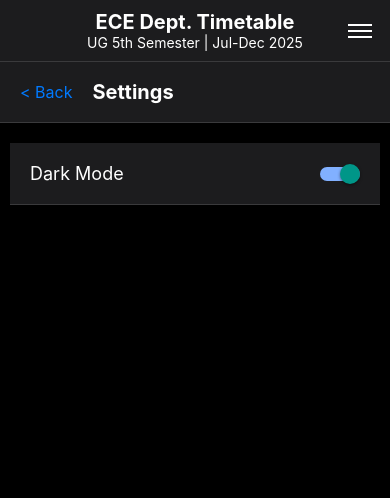
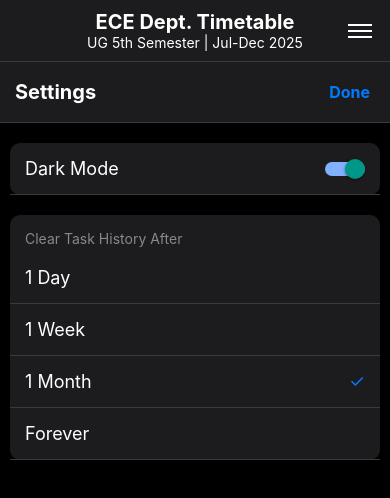
Before and after one commit to AarambhaAnta/college-routine-app, a React Native app: screen / in a window 390 px wide. Both pictures are taken after a click on the element 360 px from the left and 30 px from the top of the page. Shown: the top 498 px of the page. Built offline with nearby package versions, Linux system fonts and the light colour scheme.

Commit message:
feat(App): Add history clear time selector

```diff
--- a/App.js
+++ b/App.js
@@ -19,10 +19,8 @@ import DateTimePicker from '@react-native-community/datetimepicker';
 const ThemeContext = createContext();
 
 const ThemeProvider = ({ children }) => {
-  // Set 'dark' as the default theme
   const [theme, setTheme] = useState('dark');
 
-  // Effect to load saved preference from storage
   useEffect(() => {
     const loadTheme = async () => {
       const savedTheme = await AsyncStorage.getItem('theme');
@@ -47,6 +45,37 @@ const ThemeProvider = ({ children }) => {
 };
 
 const useTheme = () => useContext(ThemeContext);
+
+// --- Settings Management ---
+const SettingsContext = createContext();
+
+const SettingsProvider = ({ children }) => {
+    const [historyDuration, setHistoryDuration] = useState('month'); // 'day', 'week', 'month', 'forever'
+
+    useEffect(() => {
+        const loadSettings = async () => {
+            const savedDuration = await AsyncStorage.getItem('historyDuration');
+            if (savedDuration) {
+                setHistoryDuration(savedDuration);
+            }
+        };
+        loadSettings();
+    }, []);
+
+    const changeHistoryDuration = async (duration) => {
+        setHistoryDuration(duration);
+        await AsyncStorage.setItem('historyDuration', duration);
+    };
+
+    return (
+        <SettingsContext.Provider value={{ historyDuration, changeHistoryDuration }}>
+            {children}
+        </SettingsContext.Provider>
+    );
+};
+
+const useSettings = () => useContext(SettingsContext);
+
 
 // --- Data ---
 const routineData = [
@@ -247,16 +276,24 @@ const TodayView = () => {
 
 const SettingsView = ({ onBack }) => {
     const { theme, toggleTheme } = useTheme();
+    const { historyDuration, changeHistoryDuration } = useSettings();
     const styles = getStyles(theme);
     const isDark = theme === 'dark';
+
+    const HistoryOption = ({ value, title }) => (
+        <TouchableOpacity style={styles.settingRow} onPress={() => changeHistoryDuration(value)}>
+            <Text style={styles.settingText}>{title}</Text>
+            {historyDuration === value && <Text style={styles.checkMark}>✓</Text>}
+        </TouchableOpacity>
+    );
 
     return (
         <View style={styles.settingsContainer}>
             <View style={styles.settingsHeader}>
+                <Text style={styles.settingsTitle}>Settings</Text>
                 <TouchableOpacity onPress={onBack} style={styles.backButton}>
-                    <Text style={styles.backButtonText}>{'< Back'}</Text>
+                    <Text style={styles.backButtonText}>{'Done'}</Text>
                 </TouchableOpacity>
-                <Text style={styles.settingsTitle}>Settings</Text>
             </View>
             <View style={styles.themeOptionsContainer}>
                  <View style={styles.settingRow}>
@@ -270,6 +307,13 @@ const SettingsView = ({ onBack }) => {
                     />
                 </View>
             </View>
+            <View style={styles.themeOptionsContainer}>
+                <Text style={styles.themeOptionsHeader}>Clear Task History After</Text>
+                <HistoryOption value="day" title="1 Day" />
+                <HistoryOption value="week" title="1 Week" />
+                <HistoryOption value="month" title="1 Month" />
+                <HistoryOption value="forever" title="Forever" />
+            </View>
         </View>
     );
 };
@@ -277,8 +321,40 @@ const SettingsView = ({ onBack }) => {
 // --- Main App Component ---
 const AppContent = () => {
   const { theme } = useTheme();
+  const { historyDuration } = useSettings();
   const styles = getStyles(theme);
   const [activeView, setActiveView] = useState('timetable'); // timetable, today, settings
+
+  useEffect(() => {
+    const cleanupOldTasks = async () => {
+        if (historyDuration === 'forever') return;
+
+        const allKeys = await AsyncStorage.getAllKeys();
+        const taskKeys = allKeys.filter(key => /^\d{4}-\d{2}-\d{2}$/.test(key));
+
+        const today = new Date();
+        today.setHours(0, 0, 0, 0);
+
+        let cutoffDate = new Date(today);
+        if (historyDuration === 'day') {
+            cutoffDate.setDate(today.getDate() - 1);
+        } else if (historyDuration === 'week') {
+            cutoffDate.setDate(today.getDate() - 7);
+        } else if (historyDuration === 'month') {
+            cutoffDate.setMonth(today.getMonth() - 1);
+        }
+
+        const keysToDelete = taskKeys.filter(key => {
+            const taskDate = new Date(key);
+            return taskDate < cutoffDate;
+        });
+
+        if (keysToDelete.length > 0) {
+            await AsyncStorage.multiRemove(keysToDelete);
+        }
+    };
+    cleanupOldTasks();
+  }, [historyDuration]);
 
   const renderContent = () => {
     if (activeView === 'settings') {
@@ -326,7 +402,9 @@ const AppContent = () => {
 export default function App() {
   return (
     <ThemeProvider>
-      <AppContent />
+        <SettingsProvider>
+            <AppContent />
+        </SettingsProvider>
     </ThemeProvider>
   );
 }
@@ -360,16 +438,8 @@ const getStyles = (theme) => {
         headerSide: { width: 30, alignItems: 'center' },
         headerText: { fontSize: 20, fontWeight: 'bold', color: colors.text },
         subHeaderText: { fontSize: 14, color: colors.text },
-        hamburgerIcon: {
-            justifyContent: 'space-around',
-            width: 24,
-            height: 18,
-        },
-        hamburgerLine: {
-            height: 2,
-            backgroundColor: colors.text,
-            width: '100%',
-        },
+        hamburgerIcon: { justifyContent: 'space-around', width: 24, height: 18 },
+        hamburgerLine: { height: 2, backgroundColor: colors.text, width: '100%' },
         nav: { flexDirection: 'row', borderBottomWidth: 1, borderColor: colors.cellBorder, backgroundColor: colors.nav },
         navButton: { flex: 1, paddingVertical: 15, alignItems: 'center' },
         navButtonActive: { borderBottomWidth: 3, borderColor: colors.primary },
@@ -412,12 +482,14 @@ const getStyles = (theme) => {
         text: { color: colors.text },
         // Settings View
         settingsContainer: { flex: 1, backgroundColor: colors.container },
-        settingsHeader: { flexDirection: 'row', alignItems: 'center', padding: 15, borderBottomWidth: 1, borderBottomColor: colors.cellBorder, backgroundColor: colors.header },
+        settingsHeader: { flexDirection: 'row', alignItems: 'center', justifyContent: 'space-between', padding: 15, borderBottomWidth: 1, borderBottomColor: colors.cellBorder, backgroundColor: colors.header },
         backButton: { padding: 5 },
-        backButtonText: { fontSize: 16, color: colors.primary },
-        settingsTitle: { fontSize: 20, fontWeight: 'bold', color: colors.text, marginLeft: 15 },
+        backButtonText: { fontSize: 16, color: colors.primary, fontWeight: 'bold' },
+        settingsTitle: { fontSize: 20, fontWeight: 'bold', color: colors.text },
         themeOptionsContainer: { marginTop: 20, marginHorizontal: 10, backgroundColor: colors.timelineItemBg, borderRadius: 10 },
-        settingRow: { flexDirection: 'row', justifyContent: 'space-between', alignItems: 'center', padding: 20, borderBottomWidth: 1, borderBottomColor: colors.cellBorder, backgroundColor: colors.timelineItemBg },
+        themeOptionsHeader: { fontSize: 14, color: '#888', padding: 15, paddingBottom: 5 },
+        settingRow: { flexDirection: 'row', justifyContent: 'space-between', alignItems: 'center', padding: 15, borderBottomWidth: 1, borderBottomColor: colors.cellBorder },
         settingText: { fontSize: 18, color: colors.text },
+        checkMark: { fontSize: 18, color: colors.primary },
     });
 };
```
